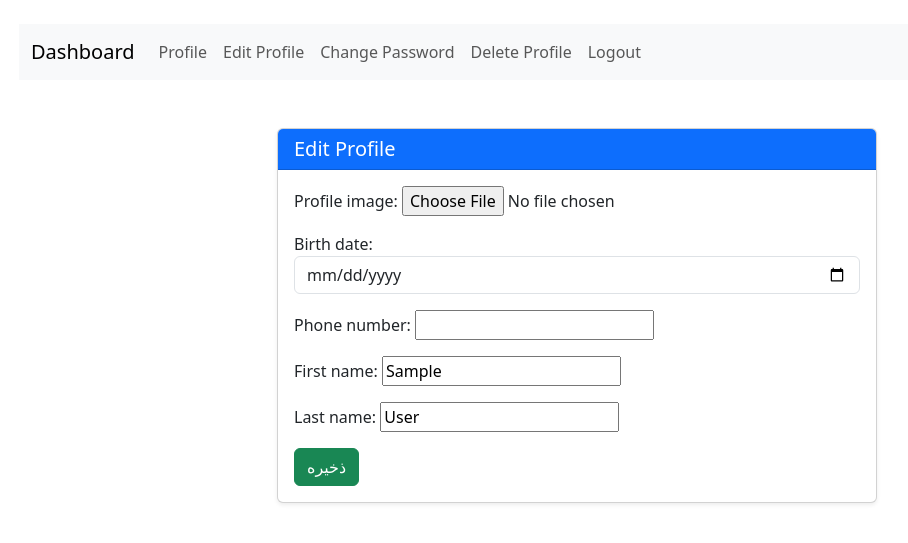
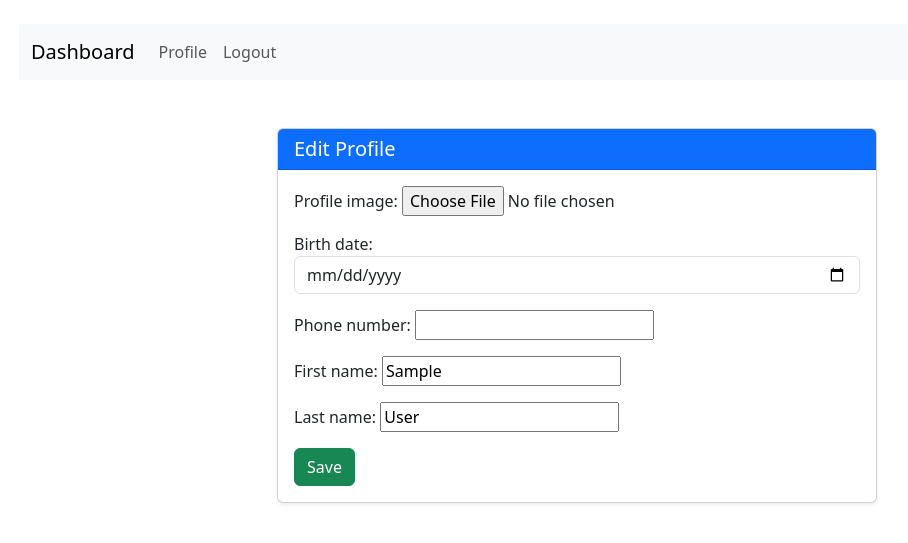
Before and after one commit to Hesam-Norouzi/django-user-profile, a Django app: page /edit_profile/ in a window 1280 px wide. Shown: the top 543 px of the page, without its empty margins (63-971 px from the left). Run offline with Django 5.2, Linux system fonts and the light colour scheme; the visitor is signed in with stand-in values (Sample User, id 1); parts of the project's set-up code (start-up, migrations or seed data) failed here and were passed over.

Commit message:
Refactor profile editing and update UI translations

```diff
--- a/accounts/templates/accounts/edit_profile.html
+++ b/accounts/templates/accounts/edit_profile.html
@@ -17,7 +17,7 @@
       <form method="post" enctype="multipart/form-data">
         {% csrf_token %}
         {{ form.as_p }}
-        <button type="submit" class="btn btn-success">ذخیره</button>
+        <button type="submit" class="btn btn-success">Save</button>
       </form>
 
       {% if user.profile_image %}
--- a/accounts/templates/accounts/login.html
+++ b/accounts/templates/accounts/login.html
@@ -20,7 +20,9 @@
             </div>
         {% endfor %}
 
-        <button type="submit" class="btn btn-success">ورود</button>
+        <button type="submit" class="btn btn-success">Login</button>
+        <a class="btn btn-secondary" href="{% url 'password_reset' %}">Forget Password?</a>
+
     </form>
 </div>
 {% endblock %}
--- a/accounts/templates/accounts/password_reset_subject.txt
+++ /dev/null
@@ -1 +0,0 @@
-Reset Your Password
--- a/accounts/templates/base.html
+++ b/accounts/templates/base.html
@@ -16,9 +16,9 @@
                 <div class="collapse navbar-collapse">
                     <ul class="navbar-nav me-auto mb-2 mb-lg-0">
                         <li class="nav-item"><a class="nav-link" href="{% url 'profile' %}">Profile</a></li>
-                        <li class="nav-item"><a class="nav-link" href="{% url 'edit_profile' %}">Edit Profile</a></li>
+                        <!-- <li class="nav-item"><a class="nav-link" href="{% url 'edit_profile' %}">Edit Profile</a></li>
                         <li class="nav-item"><a class="nav-link" href="{% url 'password_change' %}">Change Password</a></li>
-                        <li class="nav-item"><a class="nav-link" href="{% url 'delete_account' %}">Delete Profile</a></li>
+                        <li class="nav-item"><a class="nav-link" href="{% url 'delete_account' %}">Delete Profile</a></li> -->
                         <li class="nav-item">
                             <form method="post" action="{% url 'logout' %}" class="d-inline">
                                 {% csrf_token %}
--- a/accounts/views.py
+++ b/accounts/views.py
@@ -39,7 +39,7 @@ def profile_edit_view(request):
             request.user.last_name = form.cleaned_data['last_name']
             request.user.save()
             messages.success(request, 'Profile updated successfully.')
-            return redirect('edit_profile')
+            return redirect('profile')
 
     else:
             form = CustomUserChangeForm(instance=request.user, initial={
```
Also changed, not shown: accounts/templates/accounts/profile.html (+11 -4 lines).
